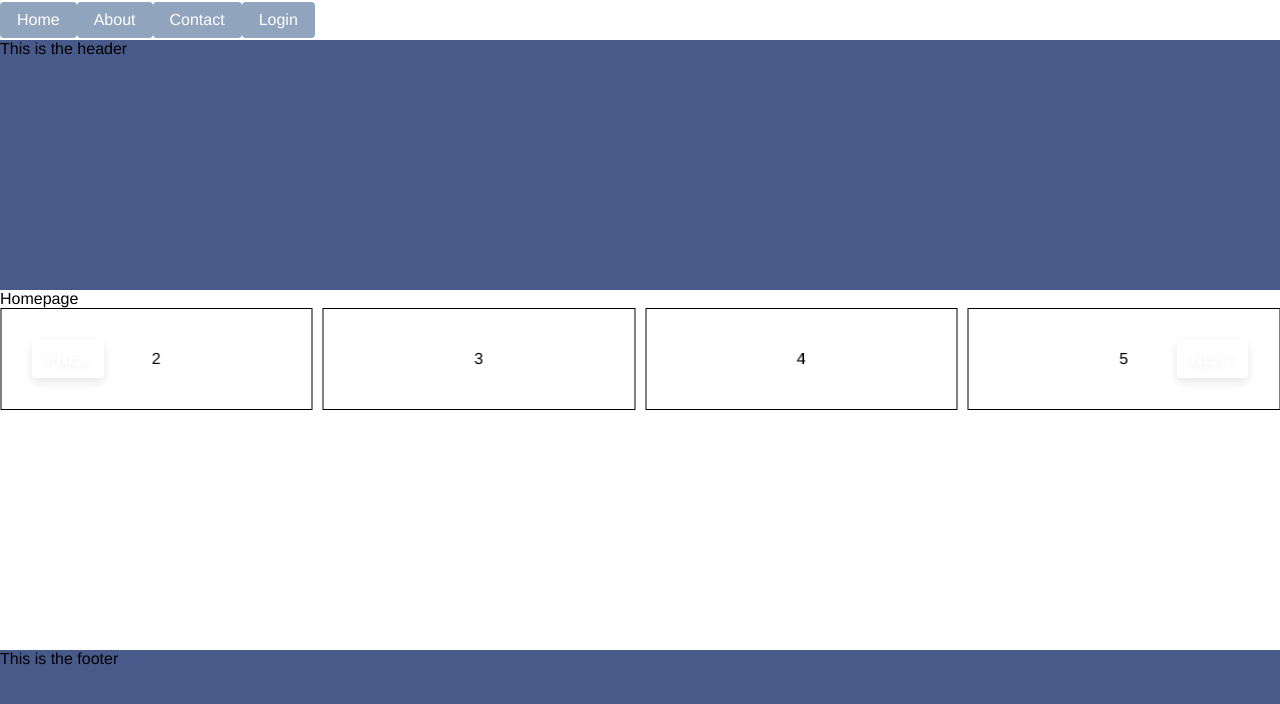
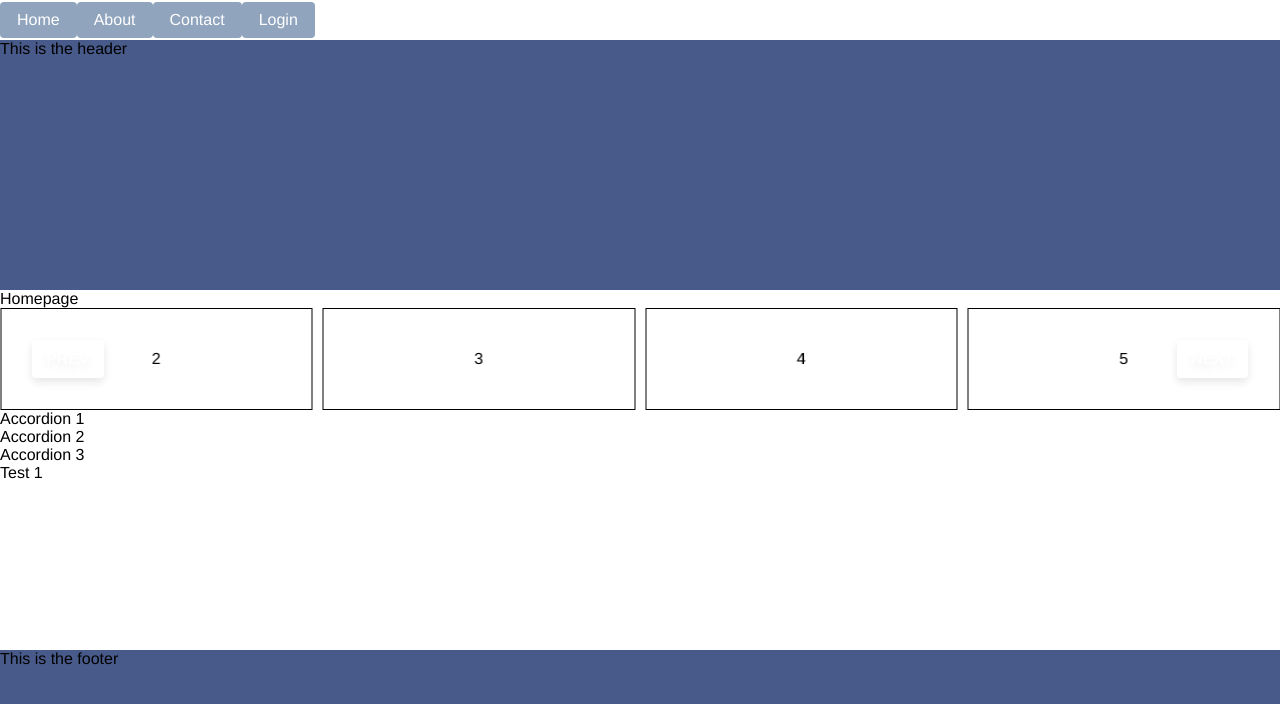
Before and after one commit to nnomadic/big-corp, a Vue app: page /#/ in a window 1280 px wide. Shown: the top 704 px of the page. Built offline with nearby package versions, Linux system fonts and the light colour scheme.

Commit message:
functional accordion component

```diff
--- /dev/null
+++ b/src/components/Accordion.vue
@@ -0,0 +1,41 @@
+<template>
+  <div class="accordion">
+    <div class="accordion__selectors">
+      <div class="accordion__btn" @click="setAccordion(0)">Accordion 1</div>
+      <div class="accordion__btn" @click="setAccordion(1)">Accordion 2</div>
+      <div class="accordion__btn" @click="setAccordion(2)">Accordion 3</div>
+    </div>
+    <div class="accordion__selection">{{ currentSelection }}</div>
+  </div>
+</template>
+
+<style lang="scss" scoped></style>
+
+<script>
+export default {
+  data() {
+    return {
+      currentSelection: "",
+      accordionData: ["Test 1", "Test 2", "Test 3"],
+    };
+  },
+  mounted() {
+    this.currentSelection = this.accordionData[0];
+  },
+  methods: {
+    setAccordion(selection) {
+      switch (selection) {
+        case 0:
+          this.currentSelection = this.accordionData[0];
+          break;
+        case 1:
+          this.currentSelection = this.accordionData[1];
+          break;
+        case 2:
+          this.currentSelection = this.accordionData[2];
+          break;
+      }
+    },
+  },
+};
+</script>
--- a/src/main.js
+++ b/src/main.js
@@ -4,10 +4,12 @@ import router from "./router";
 import Nav from "./components/Nav.vue";
 import Header from "./components/Header.vue";
 import Footer from "./components/Footer.vue";
+import Accordion from "./components/Accordion.vue";
 
 createApp(App)
   .use(router)
   .component("nav-bar", Nav)
   .component("custom-header", Header)
   .component("custom-footer", Footer)
+  .component("accordion", Accordion)
   .mount("#app");
--- a/src/views/Home.vue
+++ b/src/views/Home.vue
@@ -21,6 +21,7 @@
         </button>
       </div>
     </div>
+    <accordion></accordion>
   </div>
 </template>
 
```
